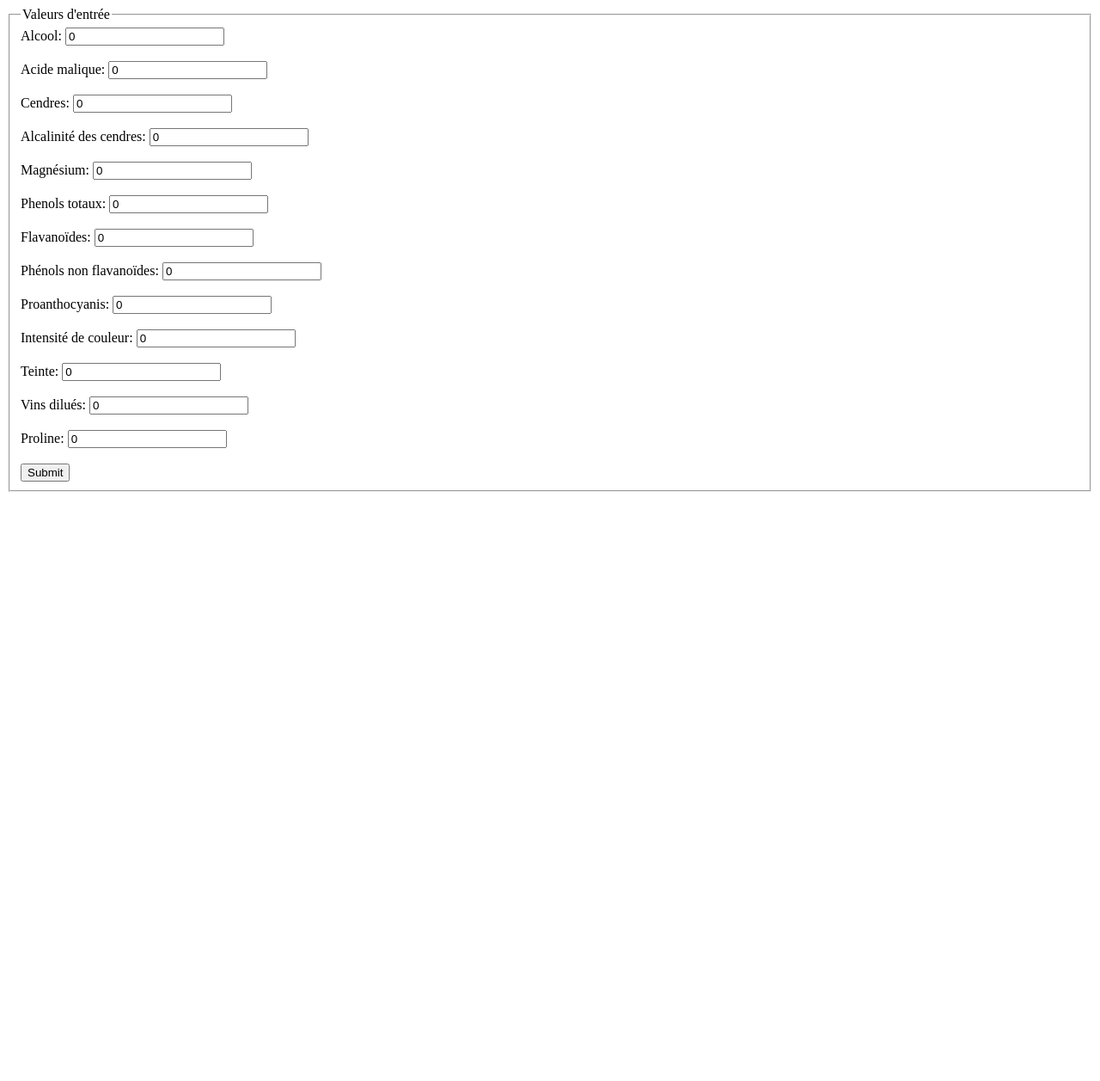
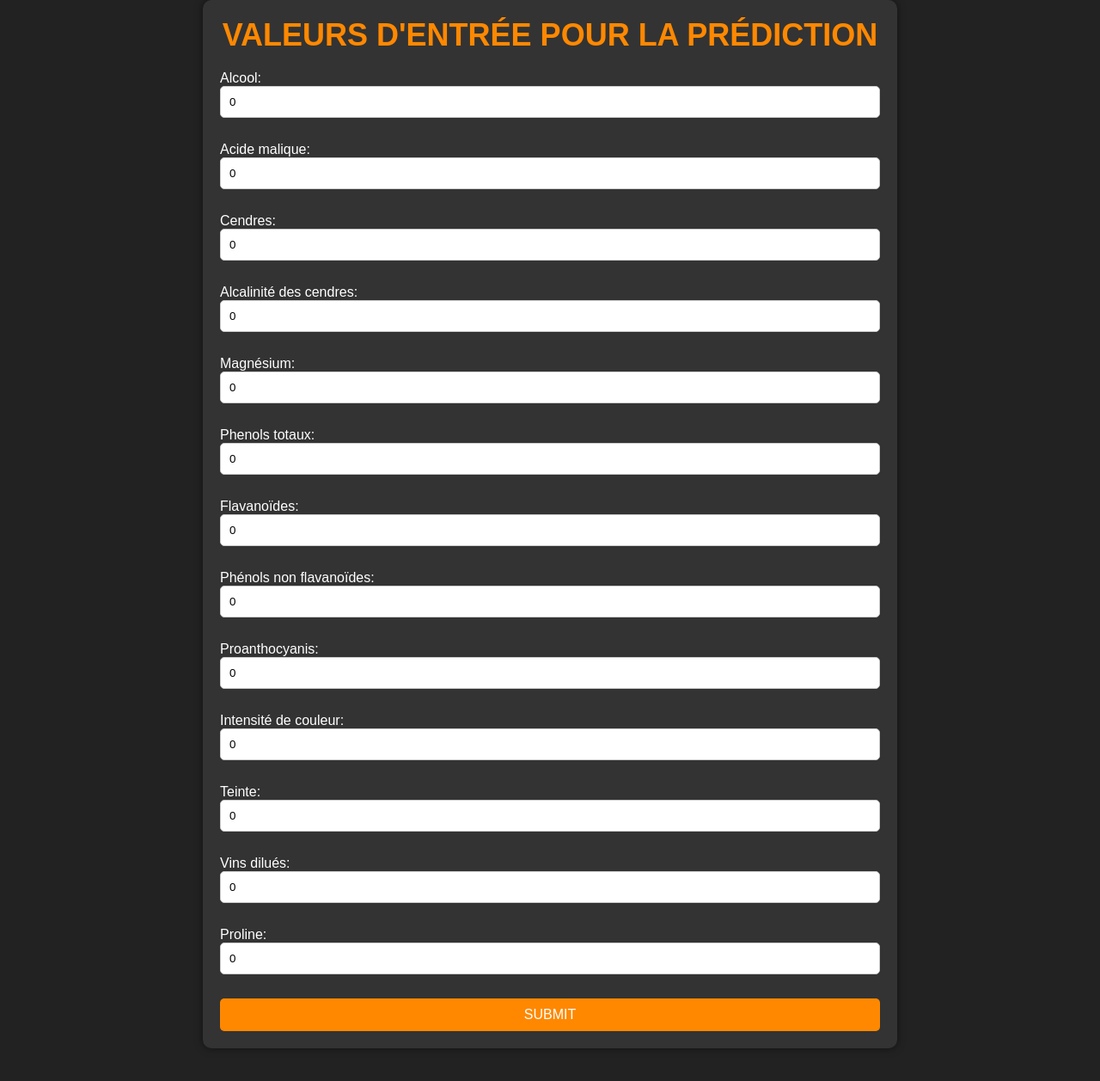
Before and after one commit to hanif21-s/WineQualityPrediction, a Flask app: page / in a window 1280 px wide. Shown: the whole page at 86% size. Before the commit the page ends 572 px from the top, so only its background shows below. Run offline with Flask 3, Linux system fonts and the light colour scheme; parts of the project's set-up code (start-up, migrations or seed data) failed here and were passed over.

Commit message:
style css pour le main.html

```diff
--- a/templates/main.html
+++ b/templates/main.html
@@ -2,12 +2,75 @@
 <html lang="en">
 <head>
     <meta charset="UTF-8">
-    <title>Prédiction e la qualité du vin</title>
+    <meta name="viewport" content="width=device-width, initial-scale=1.0">
+    <title>Prédiction de la qualité du vin</title>
+    <style>
+        body {
+            font-family: Arial, sans-serif;
+            background-color: #222;
+            color: #fff;
+            margin: 0;
+            padding: 0;
+        }
+        form {
+            width: 60%;
+            margin: 0 auto;
+            padding: 20px;
+            background-color: #333;
+            border-radius: 10px;
+            box-shadow: 0 0 10px rgba(0, 0, 0, 0.5);
+        }
+        fieldset {
+            border: none;
+            margin: 0;
+            padding: 0;
+        }
+        legend {
+            font-size: 36px;
+            font-weight: bold;
+            color: #ff8800;
+            margin-bottom: 20px;
+            text-align: center;
+            text-transform: uppercase;
+        }
+        input[type="number"] {
+            width: 100%;
+            padding: 10px;
+            margin-bottom: 10px;
+            border: 1px solid #ccc;
+            border-radius: 5px;
+            box-sizing: border-box;
+        }
+        input[type="submit"] {
+            width: 100%;
+            padding: 10px;
+            background-color: #ff8800;
+            color: #fff;
+            border: none;
+            border-radius: 5px;
+            cursor: pointer;
+            font-size: 16px;
+            text-transform: uppercase;
+        }
+        input[type="submit"]:hover {
+            background-color: #cc6600;
+        }
+        .result {
+            text-align: center;
+            margin-top: 20px;
+        }
+        .result p {
+            font-size: 30px;
+            font-weight: bold;
+            color: #ff8800;
+            text-transform: uppercase;
+        }
+    </style>
 </head>
 <body>
     <form action="{{ url_for('main') }}" method="POST">
         <fieldset>
-            <legend>Valeurs d'entrée</legend>
+            <legend>Valeurs d'entrée pour la prédiction</legend>
             Alcool:
             <input name="alcohol" type="number" step="0.01" min="0" value="0" required>
             <br><br>
@@ -51,10 +114,10 @@
         </fieldset>
     </form>
     <br>
-    <div class="result" align="center">
+    <div class="result">
         {% if result %}
             <br> Qualité prédite du vin:
-            <p style="font-size:50px">{{ result }}</p>
+            <p>{{ result }}</p>
         {% endif %}
     </div>
 </body>
```
Also changed, not shown: 1 other file.
